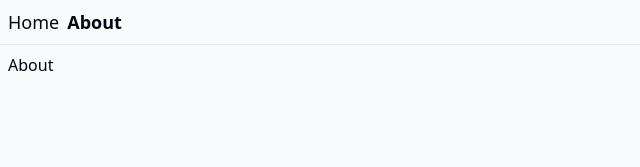
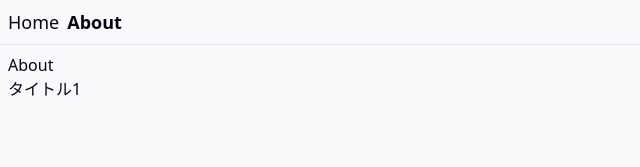
Before and after one commit to i88seven/tan-stack-router-sample, a React (Vite) app: page /about in a window 1280 px wide. Shown: the top 167 px of the page, without its empty margins (0-640 px from the left). Built offline with nearby package versions, Linux system fonts and the light colour scheme.

Commit message:
Add tanstack query

```diff
--- a/package.json
+++ b/package.json
@@ -23,6 +23,7 @@
     "vite": "^6.0.3"
   },
   "dependencies": {
+    "@tanstack/react-query": "^5.62.11",
     "@tanstack/react-router": "^1.92.9",
     "@tanstack/router-devtools": "^1.92.9",
     "react": "^18.3.1",
--- /dev/null
+++ b/src/features/about/api/about.ts
@@ -0,0 +1,13 @@
+import { queryOptions } from '@tanstack/react-query'
+
+export const aboutQueryOptions = queryOptions({
+  queryKey: ['about'],
+  queryFn: async () => {
+    return [
+      {
+        id: 1,
+        title: 'タイトル1',
+      },
+    ]
+  },
+})
--- a/src/main.tsx
+++ b/src/main.tsx
@@ -1,14 +1,25 @@
+import { QueryClient, QueryClientProvider } from '@tanstack/react-query'
 import { RouterProvider, createRouter } from '@tanstack/react-router'
 import ReactDOM from 'react-dom/client'
 import { routeTree } from './routeTree.gen'
 
-// Set up a Router instance
+const queryClient = new QueryClient({
+  defaultOptions: {
+    queries: {
+      retry: false,
+      refetchOnWindowFocus: false,
+      staleTime: 1000 * 60 * 60 * 24, // 24h
+    },
+  },
+})
 const router = createRouter({
   routeTree,
+  context: {
+    queryClient,
+  },
   defaultPreload: 'intent',
 })
 
-// Register things for typesafety
 declare module '@tanstack/react-router' {
   interface Register {
     router: typeof router
@@ -19,5 +30,9 @@ const rootElement = document.getElementById('app')
 
 if (rootElement && !rootElement.innerHTML) {
   const root = ReactDOM.createRoot(rootElement)
-  root.render(<RouterProvider router={router} />)
+  root.render(
+    <QueryClientProvider client={queryClient}>
+      <RouterProvider router={router} />
+    </QueryClientProvider>
+  )
 }
--- a/src/routes/__root.tsx
+++ b/src/routes/__root.tsx
@@ -1,7 +1,14 @@
-import { Link, Outlet, createRootRoute } from '@tanstack/react-router'
+import type { QueryClient } from '@tanstack/react-query'
+import {
+  Link,
+  Outlet,
+  createRootRouteWithContext,
+} from '@tanstack/react-router'
 import { TanStackRouterDevtools } from '@tanstack/router-devtools'
 
-export const Route = createRootRoute({
+export const Route = createRootRouteWithContext<{
+  queryClient: QueryClient
+}>()({
   component: RootComponent,
 })
 
--- a/src/routes/about.tsx
+++ b/src/routes/about.tsx
@@ -1,13 +1,25 @@
+import { useSuspenseQuery } from '@tanstack/react-query'
 import { createFileRoute } from '@tanstack/react-router'
+import { aboutQueryOptions } from '../features/about/api/about'
 
 export const Route = createFileRoute('/about')({
+  loader: ({ context: { queryClient } }) =>
+    queryClient.ensureQueryData(aboutQueryOptions),
   component: AboutComponent,
 })
 
 function AboutComponent() {
+  const aboutQuery = useSuspenseQuery(aboutQueryOptions)
+  const about = aboutQuery.data
+
   return (
     <div className='p-2'>
       <h3>About</h3>
+      <ul>
+        {about.map((item) => (
+          <li key={item.id}>{item.title}</li>
+        ))}
+      </ul>
     </div>
   )
 }
```
Also changed, not shown: 1 other file (tests, documents, lock files or other folders).
